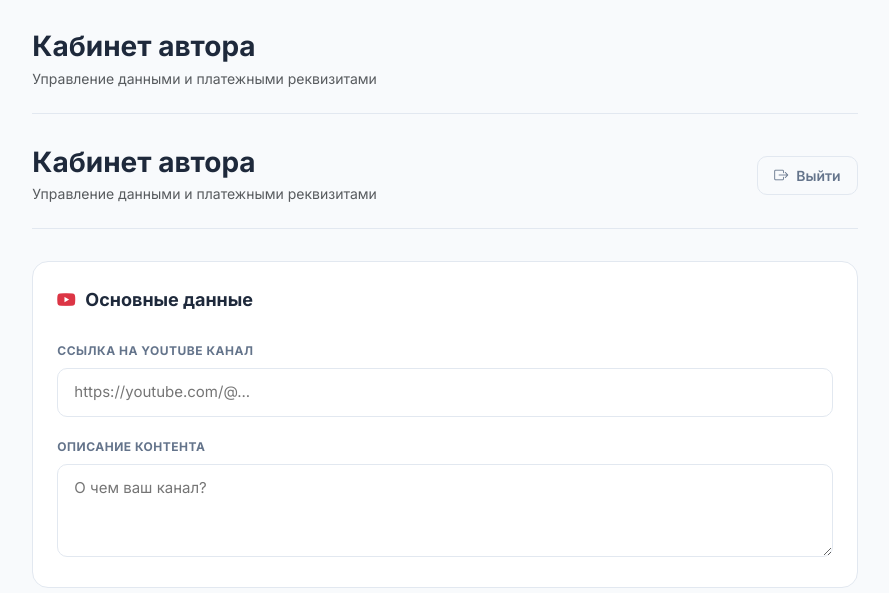
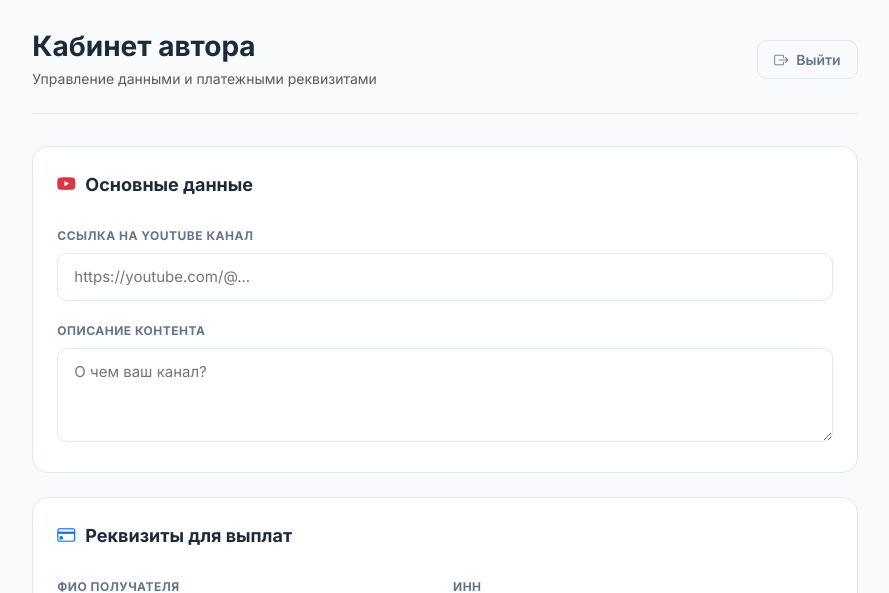
Before and after one commit to elenabri/Flow, a Django app: page /dashboard/ in a window 1280 px wide. Shown: the part 62-655 px from the top of the page, without its empty margins (195-1084 px from the left). Run offline with Django 5.2, Linux system fonts and the light colour scheme; a user stored in the database is signed in; data that the repository does not hold is empty.

Commit message:
Update dashboard.html

```diff
--- a/core/templates/core/dashboard.html
+++ b/core/templates/core/dashboard.html
@@ -125,15 +125,7 @@
 <div class="row justify-content-center">
     <div class="col-lg-8">
 
-        <!-- Заголовок -->
-        <div class="dashboard-header d-flex justify-content-between align-items-center">
-            <div>
-                <h1 class="h3 mb-1 fw-bold">
-                    {% if user.role == 'blogger' %}Кабинет автора{% else %}Профиль бренда{% endif %}
-                </h1>
-                <p class="text-muted small mb-0">Управление данными и платежными реквизитами</p>
-            </div>
-        </div>
+
 <!-- Заголовок -->
 <div class="dashboard-header d-flex justify-content-between align-items-center">
     <div>
```
